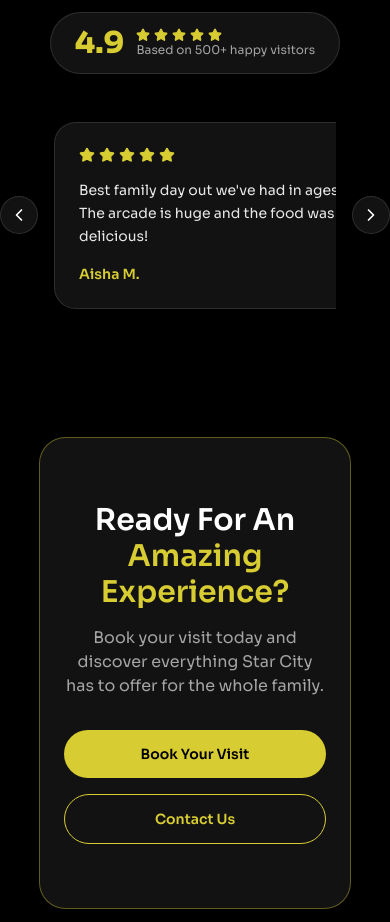
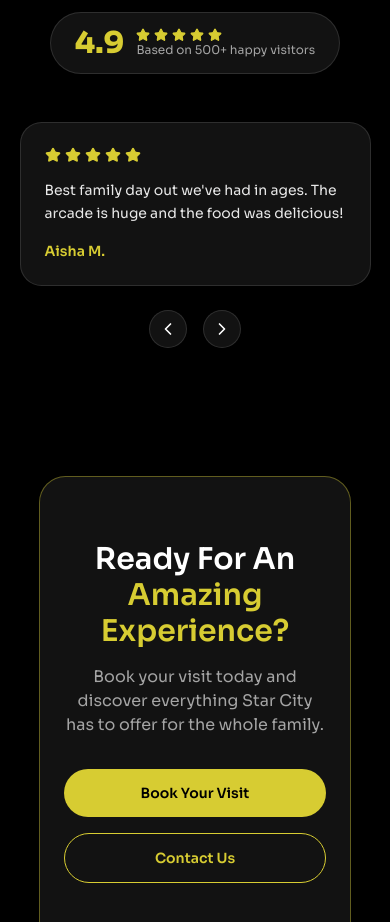
Before and after one commit to thecolourmotion/Star-City, a Next.js app: page / in a window 390 px wide. Shown: the part 5440-6362 px from the top of the page. Built offline with nearby package versions, Linux system fonts and the light colour scheme.

Commit message:
feat: revamp mobile review carousel layout and navigation

```diff
--- a/components/site/reviews.tsx
+++ b/components/site/reviews.tsx
@@ -84,8 +84,27 @@ export function Reviews() {
         </motion.div>
       </div>
 
-      {/* Mobile: Button navigation */}
-      <div className="relative mt-12 flex md:hidden items-center justify-center gap-4">
+      {/* Mobile: Centered review with bottom navigation */}
+      <div className="relative mt-12 flex md:hidden flex-col items-center justify-center gap-6">
+        <div className="w-[90%] max-w-sm overflow-hidden">
+          <motion.div
+            initial={false}
+            animate={{ x: -mobileIndex * 100 }}
+            transition={{ type: "spring", stiffness: 300, damping: 30 }}
+            className="flex"
+          >
+            {reviews.map((r, i) => (
+              <div key={i} className="w-[100%] shrink-0">
+                <div className="rounded-2xl border border-border bg-card p-6">
+                  <Stars rating={r.rating} />
+                  <p className="mt-4 text-sm leading-relaxed text-foreground/90">{r.text}</p>
+                  <p className="mt-4 text-sm font-semibold" style={{ color: "#d7cc32" }}>{r.name}</p>
+                </div>
+              </div>
+            ))}
+          </motion.div>
+        </div>
+        <div className="flex items-center gap-4">
           <button
             onClick={handlePrev}
             className="rounded-full border border-border bg-card p-2 transition-all hover:bg-primary/10"
@@ -93,18 +112,6 @@ export function Reviews() {
           >
             <ChevronLeft className="h-5 w-5" />
           </button>
-        <div className="w-full overflow-hidden">
-          <motion.div
-            className="flex gap-5"
-            initial={false}
-            animate={{ x: -mobileIndex * 320 }}
-            transition={{ type: "spring", stiffness: 300, damping: 30 }}
-          >
-            {reviews.map((r, i) => (
-              <ReviewCard key={i} {...r} />
-            ))}
-          </motion.div>
-        </div>
           <button
             onClick={handleNext}
             className="rounded-full border border-border bg-card p-2 transition-all hover:bg-primary/10"
@@ -113,6 +120,7 @@ export function Reviews() {
             <ChevronRight className="h-5 w-5" />
           </button>
         </div>
+      </div>
     </section>
   )
 }
```
Lines whose indentation alone changed are shown as unchanged.
